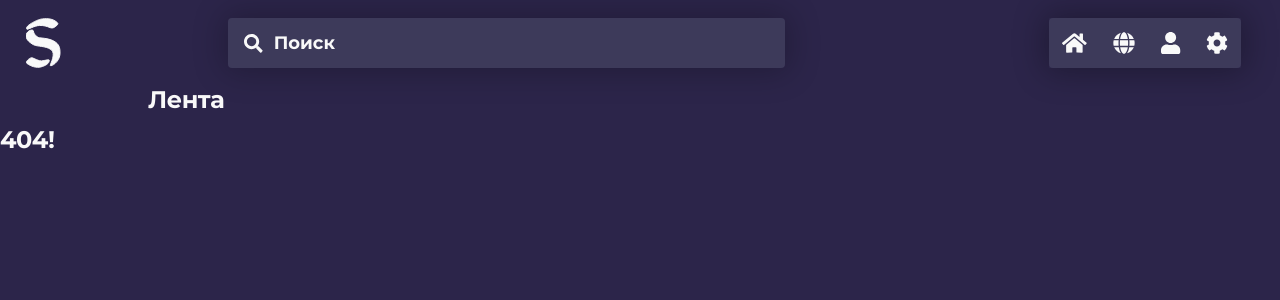
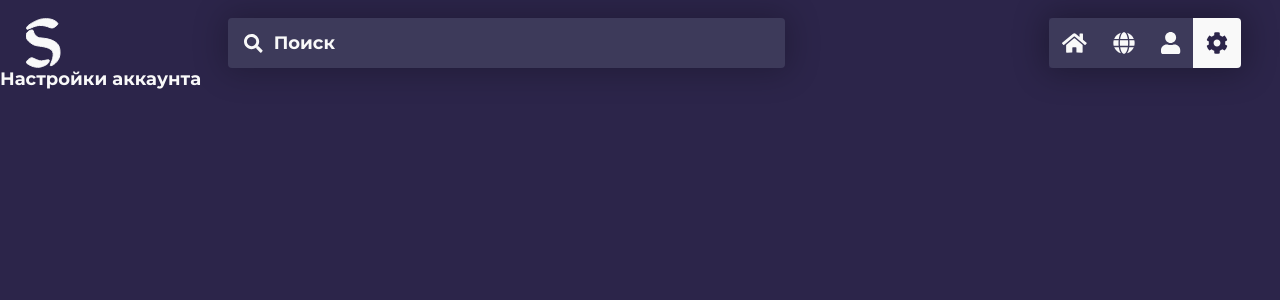
Before and after one commit to h3rthrt/stars-microblog, a React (Create React App) app in the folder stars-frontend/: page /settings in a window 1280 px wide. Before the commit this address led to /404. Shown: the top 300 px of the page. Built offline with nearby package versions, Linux system fonts and the light colour scheme.

Commit message:
add all pages

```diff
--- a/stars-frontend/src/App.js
+++ b/stars-frontend/src/App.js
@@ -3,13 +3,19 @@ import { Route, Switch, Redirect } from 'react-router-dom'
 import './App.sass'
 import Layout from './Layout'
 import Home from './pages/Home'
+import Main from './pages/Main'
+import Profile from './pages/Profile'
+import Settings from './pages/Settings'
 import NotFound from './pages/NotFound'
 
 function App() {
   return (
     <Layout>
       <Switch>
-        <Route exact path='/home' component={Home} />
+        <Route path='/home' component={Home} />
+        <Route exact path='/' component={Main} />
+        <Route path='/profile' component={Profile} />
+        <Route path='/settings' component={Settings} />
         <Route path='/404' component={NotFound} />
         <Redirect from='*' to='/404' />
       </Switch>
--- a/stars-frontend/src/Layout.js
+++ b/stars-frontend/src/Layout.js
@@ -1,16 +1,34 @@
 import React from 'react'
+import { withRouter } from 'react-router'
 import Nav from './components/Navigation'
 
+const links = [
+    {to: '/home', name: 'Лента'},
+    {to: '/', name: 'Поиск'},
+    {to: '/profile', name: 'Профиль'},
+    {to: '/404', name: 'Страница не найдена :('}
+]
+
 function Layout(props) {
-    return (
-        <div className="wrapper">
-            <Nav/>
-            <h1 className="headerLocation">Лента</h1>
-            <main>
-                {props.children}
-            </main>
-        </div>
-    )
+	function renderLocation() {
+		return links.map((location) => {
+			if (location.to === props.location.pathname) {
+				return (
+                    <h1 className="headerLocation">
+                        {location.name}
+                    </h1>
+                )
+			}
+		})
+    }
+
+	return (
+		<div className="wrapper">
+			<Nav />
+			{renderLocation()}
+			<main>{props.children}</main>
+		</div>
+	)
 }
 
-export default Layout
+export default withRouter(Layout)
--- a/stars-frontend/src/components/Navigation/index.js
+++ b/stars-frontend/src/components/Navigation/index.js
@@ -7,7 +7,7 @@ const links = [
     {to: '/home', icon: 'home'},
     {to: '/', icon: 'globe'},
     {to: '/profile', icon: 'user'},
-    {to: '/setting', icon: 'cog'}
+    {to: '/settings', icon: 'cog'}
 ]
 
 
--- /dev/null
+++ b/stars-frontend/src/pages/Main/index.js
@@ -0,0 +1,12 @@
+import React from 'react'
+import './Main.sass'
+
+function Main() {
+    return (
+        <div>
+            <h2>Поиск</h2>
+        </div>
+    )
+}
+
+export default Main
--- /dev/null
+++ b/stars-frontend/src/pages/Profile/index.js
@@ -0,0 +1,12 @@
+import React from 'react'
+import './Profile.sass'
+
+function Profile() {
+    return (
+        <div>
+            <h2>Профиль пользователя</h2>
+        </div>
+    )
+}
+
+export default Profile
--- /dev/null
+++ b/stars-frontend/src/pages/Settings/index.js
@@ -0,0 +1,12 @@
+import React from 'react'
+import './Settings.sass'
+
+function Settings() {
+    return (
+        <div>
+            <h2>Настройки аккаунта</h2>
+        </div>
+    )
+}
+
+export default Settings
```
Also changed, not shown: stars-frontend/src/pages/Main/Main.sass (added), stars-frontend/src/pages/Profile/Profile.sass (added), stars-frontend/src/pages/Settings/Settings.sass (added).
